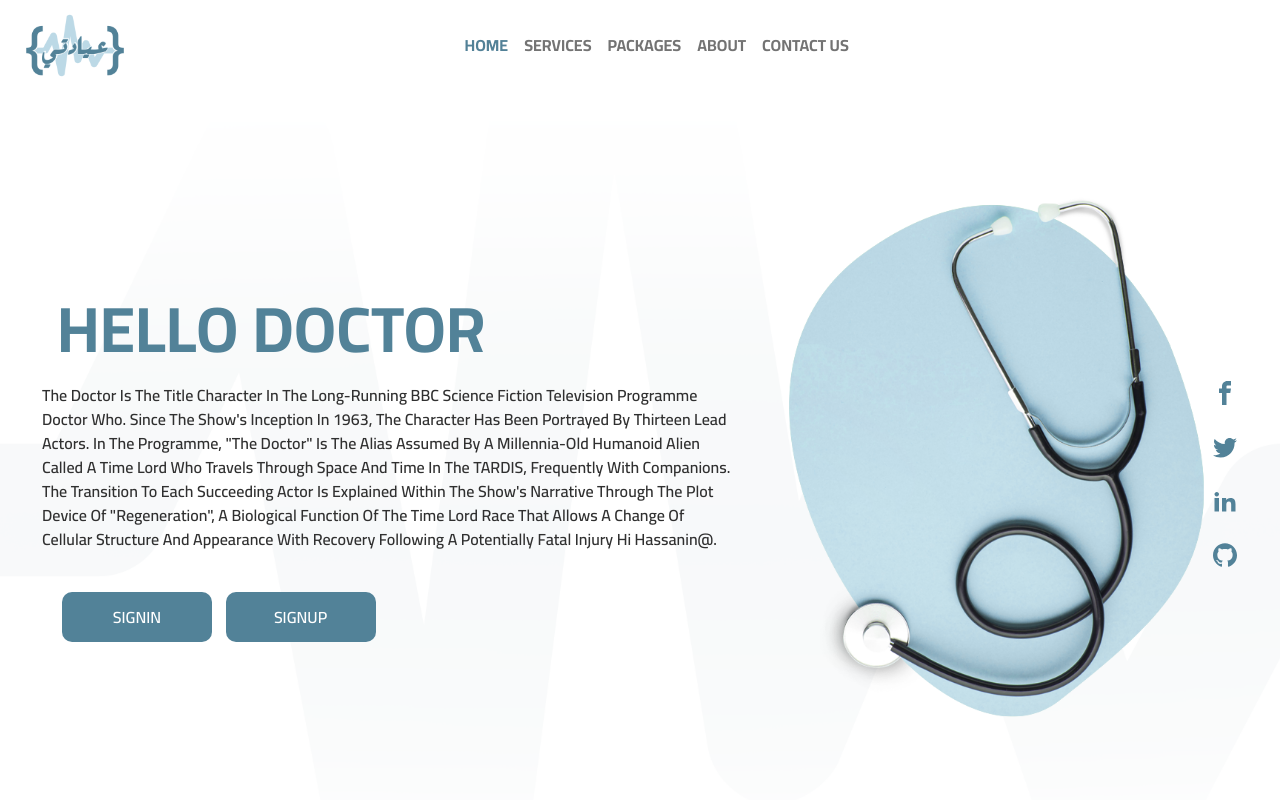
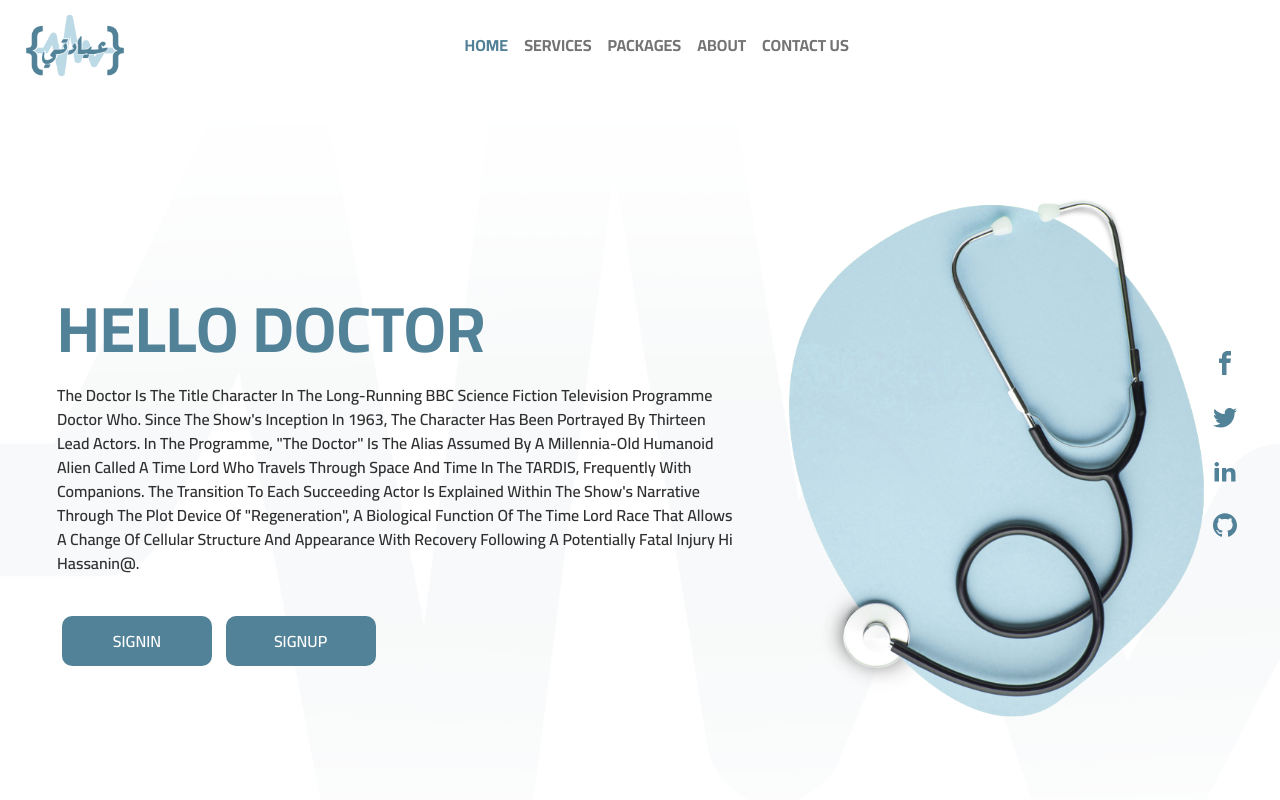
Before and after one commit to a-hassanein/Clinic-System, a React (Create React App) app: page / in a window 1280 px wide. Shown: the top 800 px of the page. Built offline with nearby package versions, Linux system fonts and the light colour scheme.

Commit message:
some changes 0.3

```diff
--- a/src/Style/Home.css
+++ b/src/Style/Home.css
@@ -114,7 +114,7 @@
     }
     .banner p{
         font-size: 1.0em;
-        margin-left:30px;
+        margin-left:45px;
     }
 
     #signinID{
@@ -130,7 +130,7 @@
     }
 
     .social{
-        margin-top: -20px;
+        margin-top: -50px;
     }
 }
 
```
